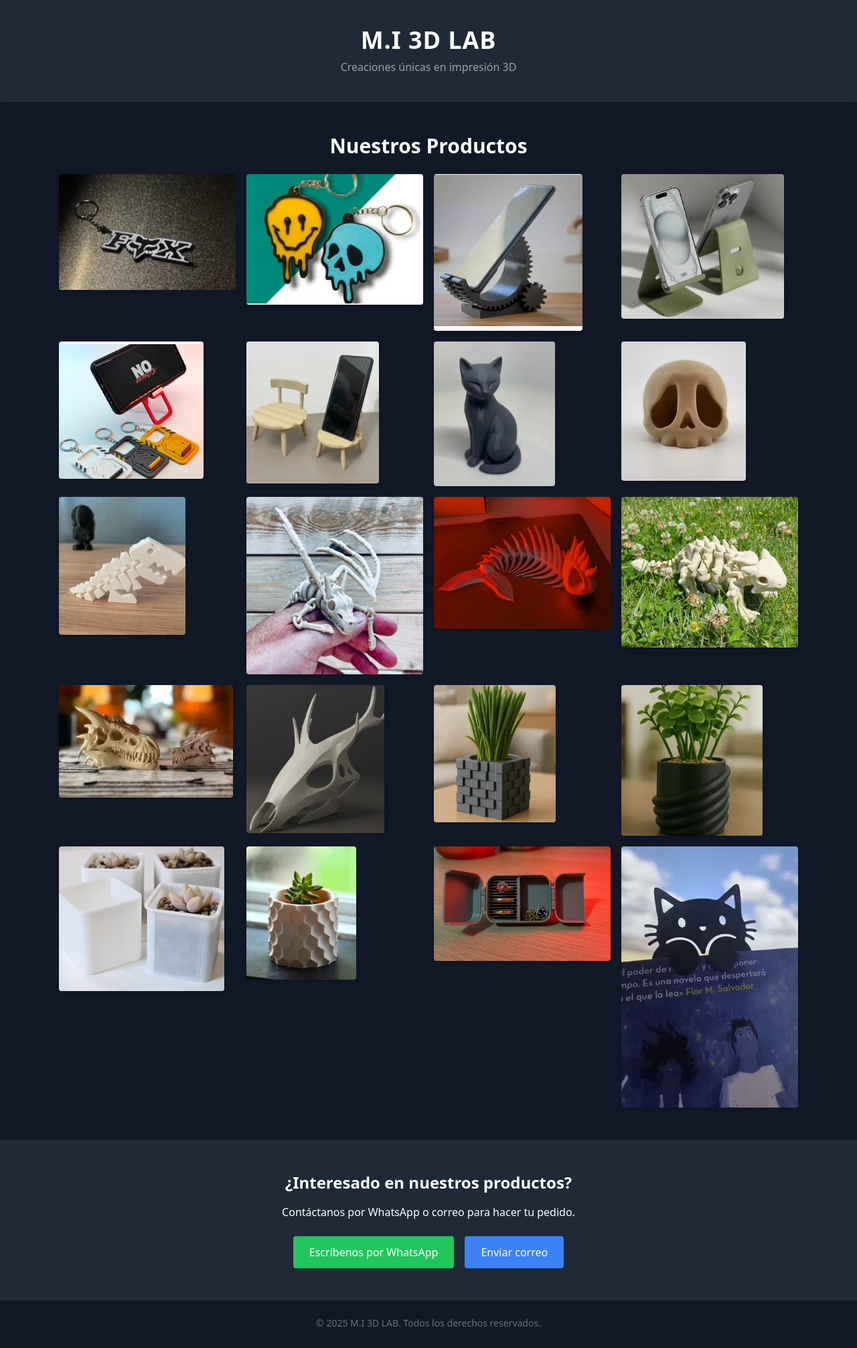
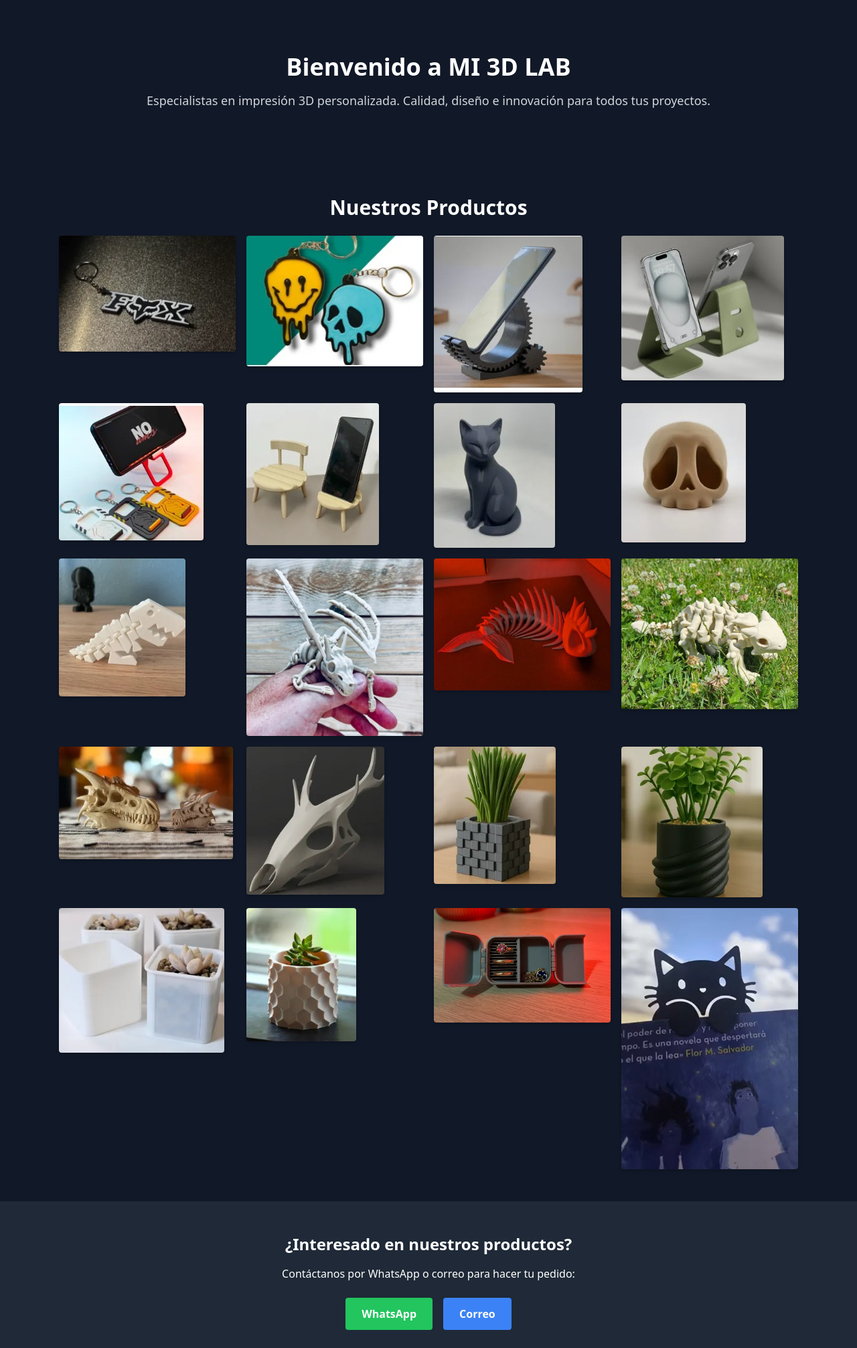
Before and after one commit to MI-3D-LAB/mi3dlab-sitio, a plain HTML site: page index.html in a window 1280 px wide. Shown: the top 2013 px of the page at 67% size. Drawn offline with nearby package versions, Linux system fonts and the light colour scheme.

Commit message:
Agrego todas las secciones al sitio web

```diff
--- a/index.html
+++ b/index.html
@@ -2,78 +2,23 @@
 <html lang="es">
 <head>
   <meta charset="UTF-8" />
-  <meta name="viewport" content="width=device-width, initial-scale=1.0" />
-  <title>M.I 3D LAB</title>
+  <meta name="viewport" content="width=device-width, initial-scale=1.0"/>
+  <title>MI 3D LAB</title>
   <script src="https://cdn.tailwindcss.com"></script>
 </head>
 <body class="bg-gray-900 text-white font-sans">
 
-  <!-- Header -->
-  <header class="text-center py-10 bg-gray-800 shadow-md">
-    <h1 class="text-4xl font-bold tracking-wide">M.I 3D LAB</h1>
-    <p class="mt-2 text-gray-400">Creaciones únicas en impresión 3D</p>
-  </header>
+  <!-- Presentación -->
+  <section class="px-6 py-20 max-w-4xl mx-auto text-center">
+    <h1 class="text-4xl font-bold mb-4">Bienvenido a MI 3D LAB</h1>
+    <p class="text-lg text-gray-300">Especialistas en impresión 3D personalizada. Calidad, diseño e innovación para todos tus proyectos.</p>
+  </section>
 
   <!-- Galería -->
-  <section class="px-6 py-12 max-w-6xl mx-auto">
+  <section class="px-6 py-12 max-w-6xl mx-auto" id="galeria">
     <h2 class="text-3xl font-semibold mb-6 text-center">Nuestros Productos</h2>
     <div class="grid grid-cols-2 sm:grid-cols-3 md:grid-cols-4 gap-4">
-      <!-- Generador automático de 20 imágenes -->
-      <!-- Reemplaza con tus propios nombres si son distintos -->
-      <!-- Empieza en 1 y termina en 20 -->
-      <!-- Las imágenes deben estar en: ./images/img1.jpg, img2.jpg, etc. -->
-      <!-- Puedes duplicar o reducir según lo que tengas -->
-      <!-- Puedes personalizar más adelante los nombres y descripciones -->
-      <!-- Pero para comenzar así funciona perfecto -->
-      <!-- Solo necesitas tener las imágenes en tu carpeta images -->
-      <!-- -->
-      <!-- Insertando imágenes con Tailwind -->
-      <!-- -->
       <!-- 20 imágenes -->
-      <!-- Puedes copiar y ajustar si agregas más en el futuro -->
-      <!-- O menos, si no tienes 20 -->
-      <!-- -->
-      <!-- Reemplaza los nombres si no son img1.jpg, etc -->
-      <!-- -->
-      <!-- Inicio de galería -->
-      <!-- Puedes duplicar este bloque si quieres mostrar más imágenes -->
-      <!-- o cambiar los nombres si tus imágenes tienen otros nombres -->
-      <!-- -->
-      <!-- 20 bloques de imágenes -->
-      <!-- -->
-      <!-- Generado de forma dinámica para que sea fácil de entender -->
-      <!-- -->
-      <!-- Si tienes nombres como "llavero1.jpg", simplemente cambia los src -->
-      <!-- -->
-      <!-- Aquí van los 20 -->
-      <!-- -->
-      <!-- 👇 Repite el siguiente bloque cambiando solo el número -->
-      <!-- o déjalos como img1.jpg hasta img20.jpg -->
-
-      <!-- Lo haré por ti 👇 -->
-
-      <!-- loop para img1 hasta img20 -->
-      <!-- solo copia el siguiente bloque 20 veces cambiando el número -->
-      <!-- o puedes dejarlo así si ya nombraste como img1, img2... -->
-
-      <!-- Generando con JS o manualmente -->
-
-      <!-- Aquí van las 20 imágenes -->
-      <!-- Pegadas a mano -->
-      <!-- Puedes cambiar los alt si quieres -->
-
-      <!-- Galería -->
-      <!-- img1 al img20 -->
-      <!-- Copiadas por claridad -->
-
-      <!-- Sección generada -->
-      <!-- Puedes reemplazar imágenes según tus nombres reales -->
-      <!-- o mantener estos si ya nombraste igual -->
-      <!-- -->
-
-      <!-- Aquí están -->
-      <!-- 👇 -->
-
       <img src="./images/img1.jpg" alt="Producto 1" class="rounded shadow-md hover:scale-105 transition-transform duration-300">
       <img src="./images/img2.jpg" alt="Producto 2" class="rounded shadow-md hover:scale-105 transition-transform duration-300">
       <img src="./images/img3.jpg" alt="Producto 3" class="rounded shadow-md hover:scale-105 transition-transform duration-300">
@@ -98,12 +43,12 @@
   </section>
 
   <!-- Contacto -->
-  <section class="bg-gray-800 py-12 text-center">
+  <section class="bg-gray-800 py-12 text-center" id="contacto">
     <h2 class="text-2xl font-semibold mb-4">¿Interesado en nuestros productos?</h2>
-    <p class="mb-6">Contáctanos por WhatsApp o correo para hacer tu pedido.</p>
+    <p class="mb-6">Contáctanos por WhatsApp o correo para hacer tu pedido:</p>
     <div class="flex flex-col sm:flex-row justify-center gap-4">
-      <a href="https://wa.me/51944022505" target="_blank" class="bg-green-500 text-white px-6 py-3 rounded shadow hover:bg-green-600 transition">Escríbenos por WhatsApp</a>
-      <a href="mailto:m.i3d.lab.printing@gmail.com" class="bg-blue-500 text-white px-6 py-3 rounded shadow hover:bg-blue-600 transition">Enviar correo</a>
+      <a href="https://wa.me/51940422055" target="_blank" class="bg-green-500 px-6 py-3 rounded text-white font-semibold hover:bg-green-600 transition">WhatsApp</a>
+      <a href="mailto:mi.3d.lab.printing@gmail.com" class="bg-blue-500 px-6 py-3 rounded text-white font-semibold hover:bg-blue-600 transition">Correo</a>
     </div>
   </section>
 
@@ -111,5 +56,6 @@
   <footer class="bg-gray-900 py-6 text-center text-gray-500 text-sm">
     © 2025 M.I 3D LAB. Todos los derechos reservados.
   </footer>
+
 </body>
 </html>
```
